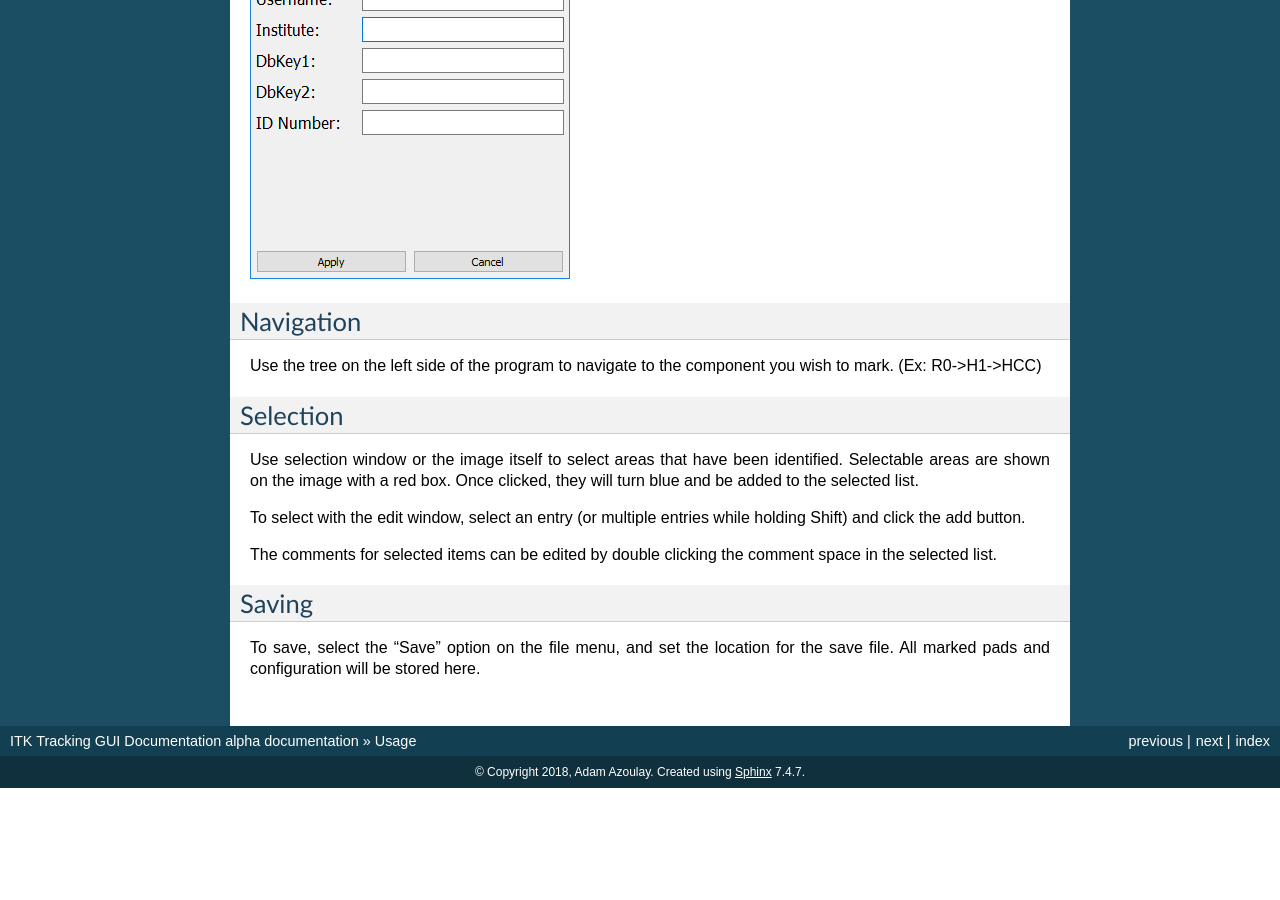
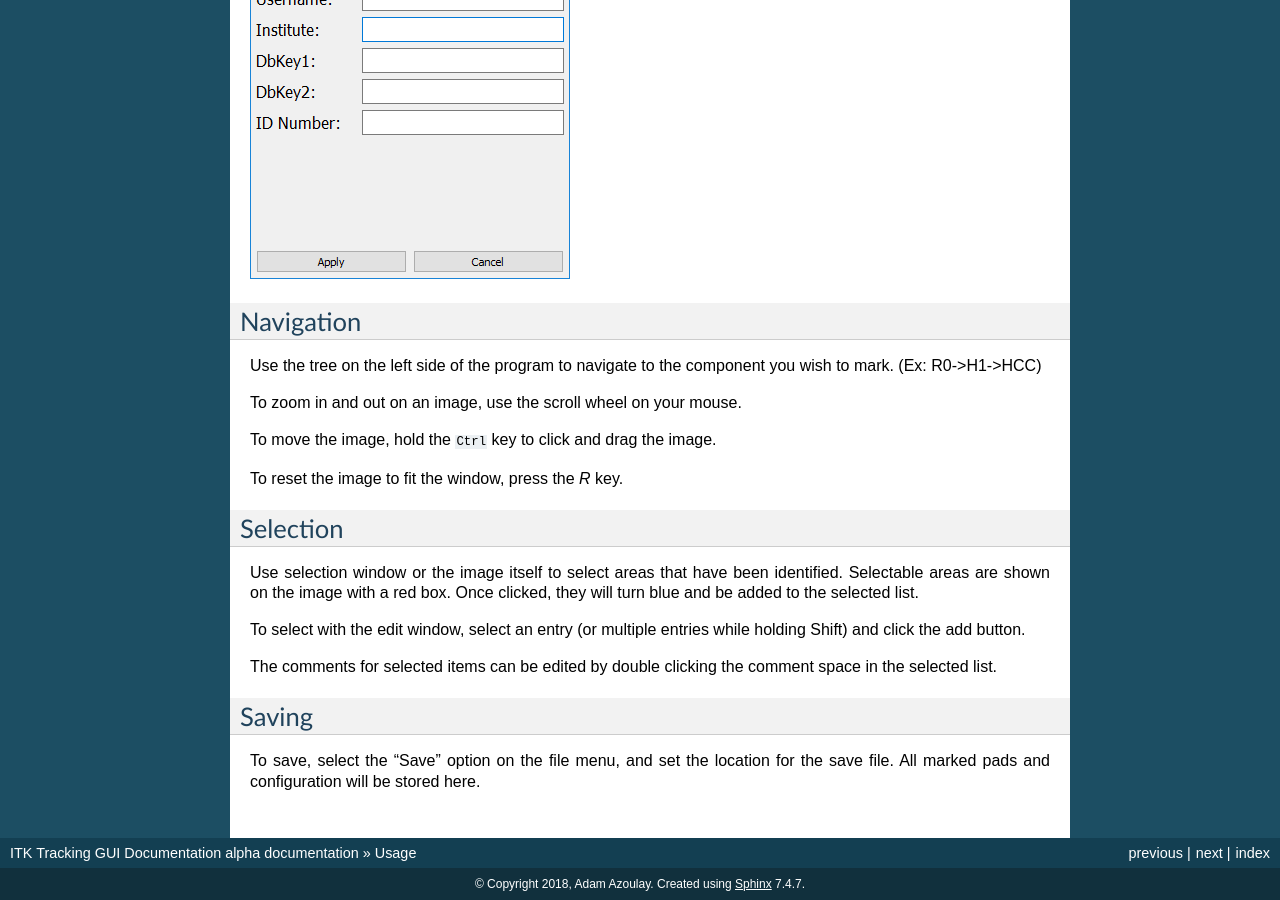
Before and after one commit to adamazoulay/ITkTrackingGUIDocs, a Sphinx documentation site: the page built from docs/usage.rst, in a window 1280 px wide and 900 px high, scrolled down 589 px. Built offline with Sphinx 7.4.7, drawn with Linux system fonts in a browser that asks for light colours; before the commit the page ends 1377 px from its top, so only the background shows below that.

Commit message:
Added shortcut keys to usage section

```diff
--- a/docs/usage.rst
+++ b/docs/usage.rst
@@ -34,6 +34,12 @@ Navigation
 ----------
 Use the tree on the left side of the program to navigate to the component you wish to mark. (Ex: R0->H1->HCC)
 
+To zoom in and out on an image, use the scroll wheel on your mouse.
+
+To move the image, hold the ``Ctrl`` key to click and drag the image.
+
+To reset the image to fit the window, press the `R` key.
+
 Selection
 ---------
 Use selection window or the image itself to select areas that have been identified. Selectable areas are shown on the
```
